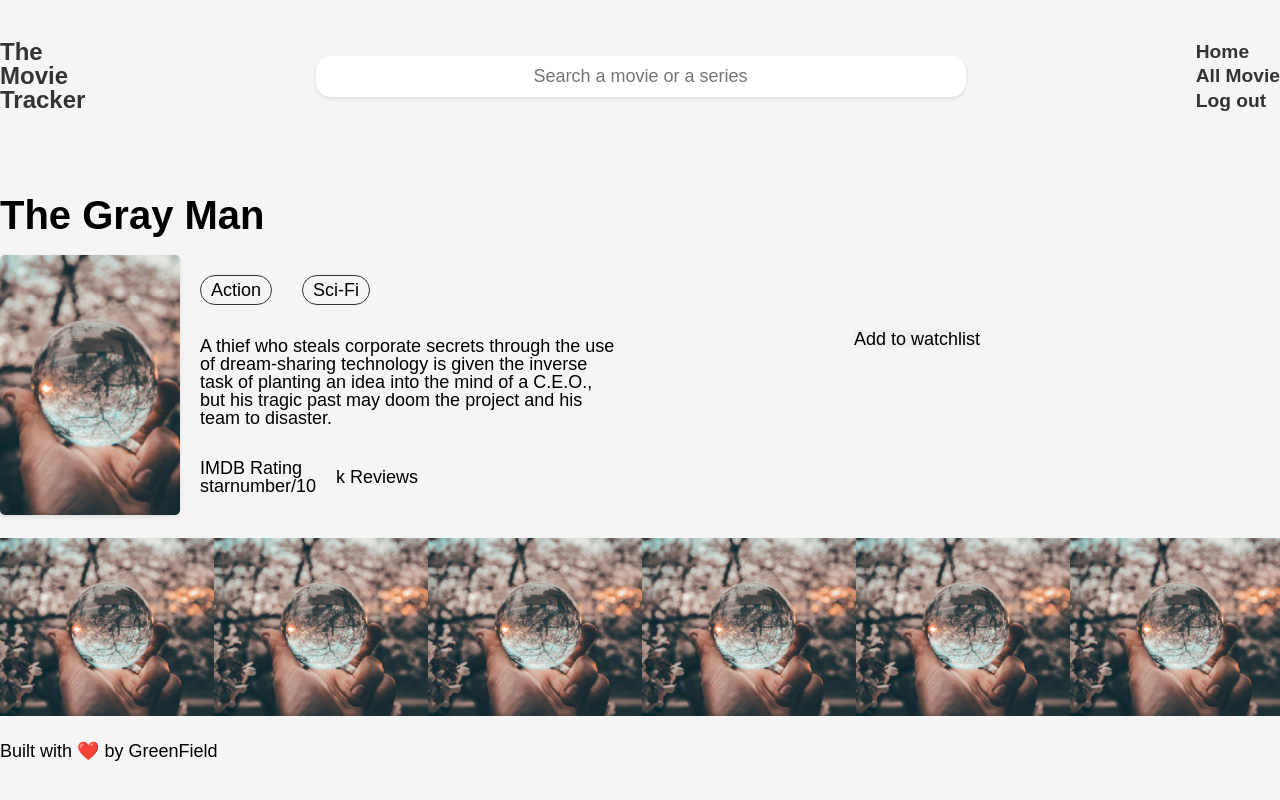
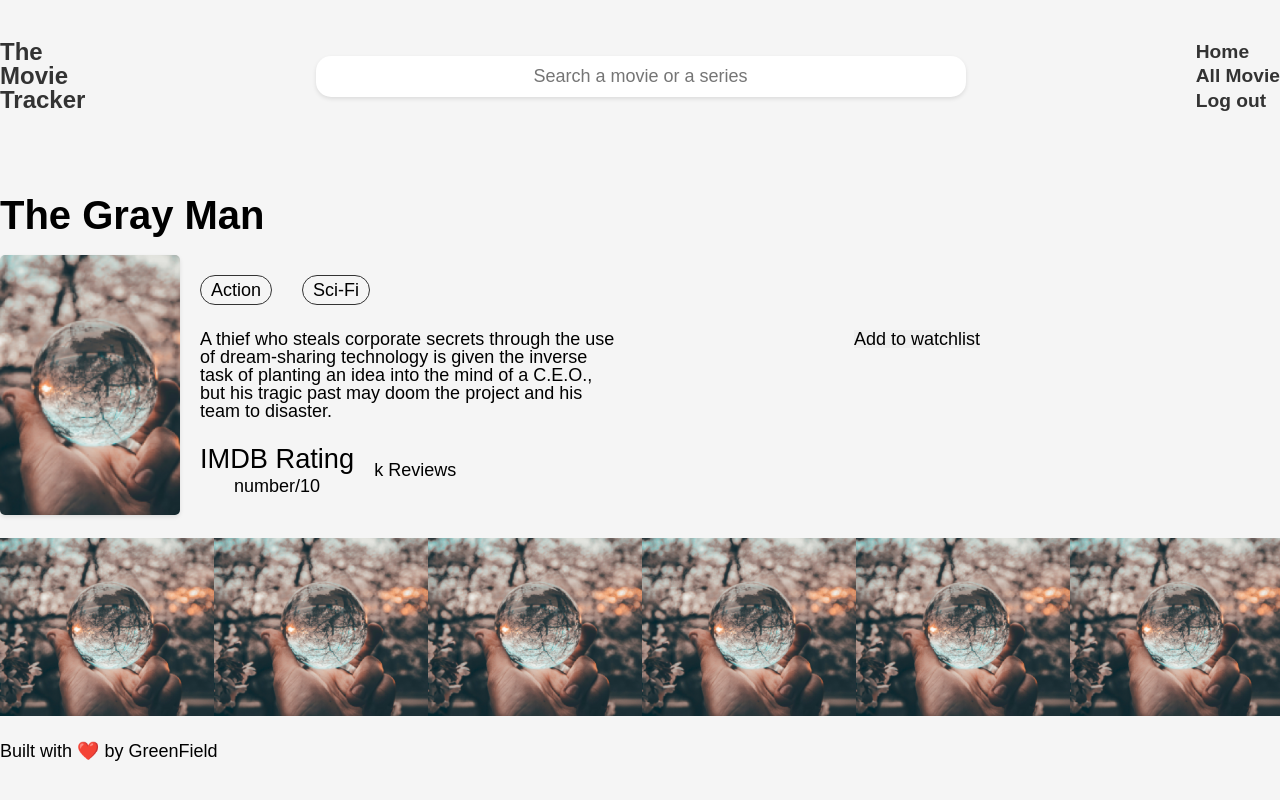
Before and after one commit to maksimpronin1991/GreenField-MovieFinder, a React (Vite) app: page /movieScreen in a window 1280 px wide. Shown: the top 800 px of the page. Built offline with nearby package versions, Linux system fonts and the light colour scheme.

Commit message:
feat: more css

```diff
--- a/src/components/movie-screen/movie-screen.module.css
+++ b/src/components/movie-screen/movie-screen.module.css
@@ -123,3 +123,16 @@
   gap:20px;
   align-items: center;
 }
+
+.imbdRating{
+  display: flex;
+  flex-direction: column;
+  align-items: center;
+  gap: 5px;
+}
+
+
+.imbdRatingTitle{
+  font-size: 1.7rem;
+  font-style: bold;
+}
--- a/src/components/movie-screen/movie-screen.tsx
+++ b/src/components/movie-screen/movie-screen.tsx
@@ -78,9 +78,9 @@ const MovieScreen: React.FC = () => {
                                     an idea into the mind of a C.E.O., but his tragic past may doom the project
                                     and his team to disaster.</p>
                                 <div className={styles.movieRatingContainer}>
-                                    <div className="imbdRating">
-                                        <p className='imbdRatingTitle'>IMDB Rating</p>
-                                        <p className="imbdRatingNumber"><span>star</span><span>number</span>/10</p>
+                                    <div className={styles.imbdRating}>
+                                        <p className={styles.imbdRatingTitle}>IMDB Rating</p>
+                                        <p className="imbdRatingNumber"><span className={styles.star}></span><span>number</span>/10</p>
                                     </div>
                                     <p className='reviewsCount'><span></span>k Reviews</p>
                                 </div>
```
Also changed, not shown: src/img/star.png (added).
